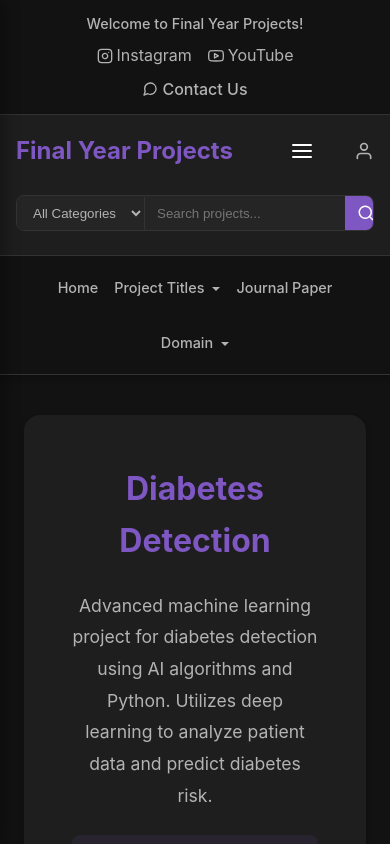
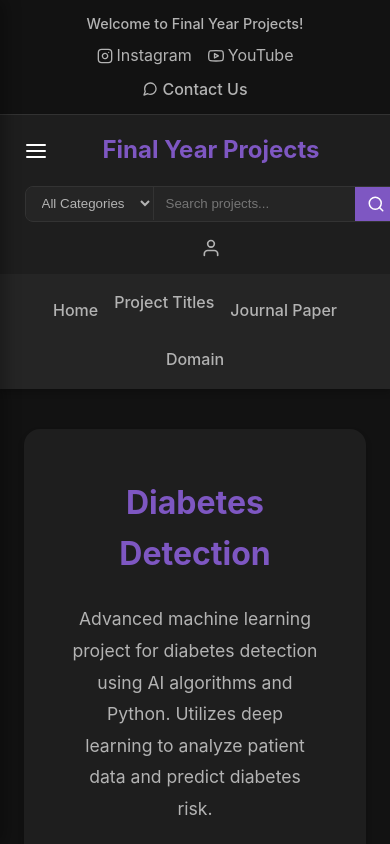
Before and after one commit to ajaykarthik-ip/inno-projects, a Next.js app: page / in a window 390 px wide. Shown: the top 844 px of the page. Built offline with nearby package versions, Linux system fonts and the light colour scheme.

Commit message:
6th commit

```diff
--- a/src/components/MainNavbar.css
+++ b/src/components/MainNavbar.css
@@ -30,9 +30,6 @@
     border-radius: 8px;
     overflow: hidden;
     background-color: var(--bg-tertiary);
-    flex-grow: 1;
-    max-width: 600px;
-    margin: 0 2rem;
   }
 
   .category-dropdown {
@@ -48,7 +45,7 @@
     padding: 0.5rem 0.75rem;
     border: none;
     flex-grow: 1;
-    min-width: 200px;
+    min-width: 300px;
     background-color: var(--bg-tertiary);
     color: var(--text-primary);
     outline: none;
@@ -75,18 +72,14 @@
     gap: 1rem;
   }
 
-  /* ---- NAVIGATION LINKS SECTION ---- */
   .main-navbar-links {
     max-width: 1200px;
     margin: 0 auto;
     display: flex;
     justify-content: center;
-    gap: 2.5rem; /* Increased gap for better spacing */
-    padding: 0.75rem 1rem;
-    background-color: var(--bg-primary); /* Match the primary background color */
-    position: relative; /* Added for dropdown positioning */
-    border-top: 1px solid var(--border-color);
-    border-bottom: 1px solid var(--border-color);
+    gap: 2rem;
+    padding: 1rem;
+    background-color: var(--bg-tertiary);
   }
 
   .nav-link {
@@ -96,7 +89,6 @@
     position: relative;
     transition: var(--transition);
     padding: 0.5rem 0;
-    font-size: 1rem;
   }
 
   .nav-link:hover {
@@ -106,7 +98,7 @@
   .nav-link::after {
     content: '';
     position: absolute;
-    bottom: -3px; /* Slightly lower for better visibility */
+    bottom: 0;
     left: 0;
     width: 0;
     height: 2px;
@@ -118,27 +110,22 @@
     width: 100%;
   }
 
-  /* ---- DROPDOWN STYLES ---- */
   .dropdown {
     position: relative;
-    height: 100%;
-    display: flex;
-    align-items: center;
   }
 
   .dropdown-content {
     display: none;
     position: absolute;
     background-color: var(--bg-secondary);
-    min-width: 220px;
+    min-width: 200px;
     box-shadow: var(--shadow);
-    z-index: 1000; /* Higher z-index to ensure visibility */
-    top: calc(100% + 0.5rem); /* Position below with slight gap */
-    left: 50%;
-    transform: translateX(-50%); /* Center the dropdown */
+    z-index: 1;
+    top: 100%;
+    left: 0;
     border-radius: 8px;
     padding: 0.5rem 0;
-    border: 1px solid var(--border-color);
+    margin-top: 0.5rem;
   }
 
   .dropdown:hover .dropdown-content {
@@ -151,32 +138,11 @@
     text-decoration: none;
     display: block;
     transition: var(--transition);
-    text-align: left;
   }
 
   .dropdown-content a:hover {
     background-color: var(--bg-tertiary);
     color: var(--accent-primary);
-  }
-
-  /* Add a small indicator for dropdown items */
-  .dropdown .nav-link:after {
-    content: '';
-    display: inline-block;
-    margin-left: 0.5rem;
-    border-top: 0.3rem solid var(--text-secondary);
-    border-right: 0.3rem solid transparent;
-    border-bottom: 0;
-    border-left: 0.3rem solid transparent;
-    vertical-align: middle;
-    position: static;
-    width: auto;
-    height: auto;
-    background-color: transparent;
-  }
-
-  .dropdown .nav-link:hover:after {
-    border-top-color: var(--accent-primary);
   }
 
   /* Mobile sidebar toggle button */
@@ -197,34 +163,17 @@
 
   @media (max-width: 1024px) {
     .main-navbar-container {
-      flex-wrap: wrap;
+      flex-direction: column;
       gap: 1rem;
     }
 
-    .search-bar {
-      order: 3;
-      width: 100%;
-      max-width: 100%;
-      margin: 0.5rem 0;
-    }
-
-    .main-navbar-logo {
-      flex-grow: 1;
-    }
-
-    .main-navbar-actions {
-      order: 2;
+    .search-bar input {
+      min-width: 200px;
     }
 
     .main-navbar-links {
       flex-wrap: wrap;
-      gap: 1.5rem;
-      padding: 0.75rem 1rem;
-    }
-
-    .dropdown-content {
-      left: 0;
-      transform: none;
+      gap: 1rem;
     }
   }
 
@@ -233,18 +182,13 @@
       display: flex;
       align-items: center;
       justify-content: center;
-      order: 1;
+      position: absolute;
+      left: 1rem;
+      top: 1rem;
     }
 
     .main-navbar-container {
-      padding: 1rem;
-    }
-
-    .nav-link {
-      font-size: 0.9rem;
-    }
-
-    .main-navbar-links {
-      gap: 1rem;
+      position: relative;
+      padding-left: 3rem;
     }
   }
```
